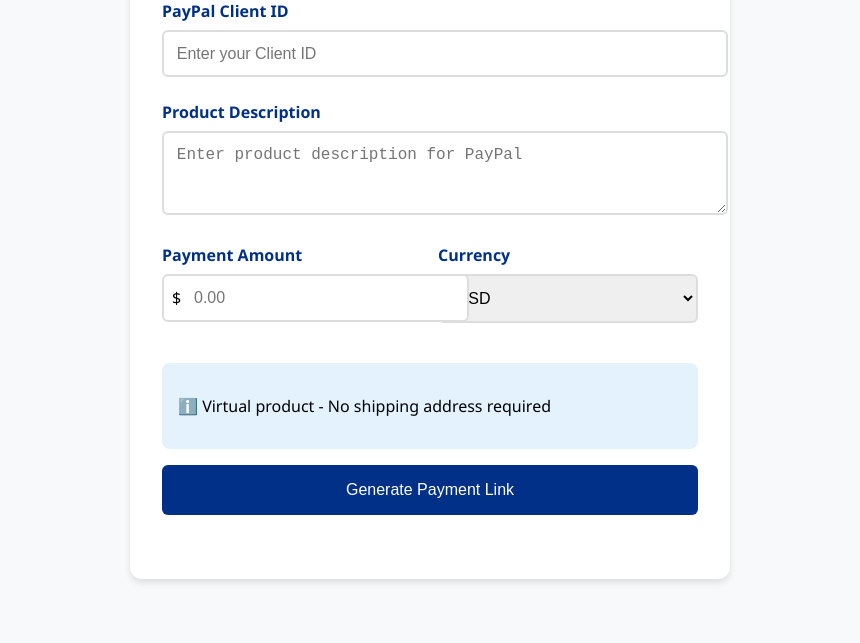
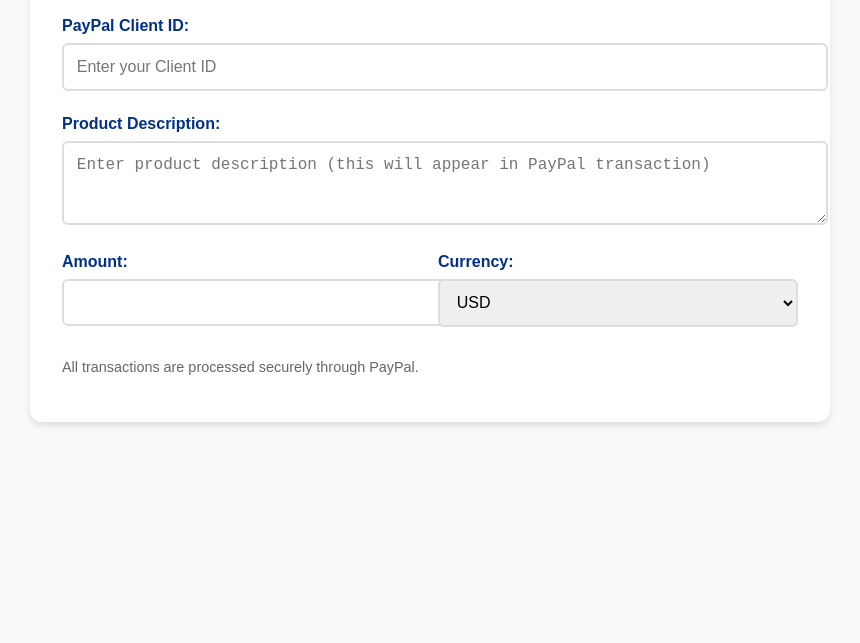
Before and after one commit to Ceshi3000/FenRun, a plain HTML site: page index.html in a window 1280 px wide. Shown: the part 157-800 px from the top of the page, without its empty margins (210-1070 px from the left). Drawn offline with Linux system fonts and the light colour scheme.

Commit message:
index.html

```diff
--- a/index.html
+++ b/index.html
@@ -1,9 +1,10 @@
 <!DOCTYPE html>
-<html lang="-en">
+<html lang="en">
 <head>
     <meta charset="UTF-8">
     <meta name="viewport" content="width=device-width, initial-scale=1.0">
-    <title>Digital Product Checkout</title>
+    <title>Digital Goods Store</title>
+    <script src="https://www.paypal.com/sdk/js?client-id=YOUR_CLIENT_ID&currency=USD&components=buttons,hosted-fields"></script>
     <style>
         :root {
             --primary-color: #003087;
@@ -12,14 +13,14 @@
         }
 
         body {
-            font-family: 'Segoe UI', Tahoma, Geneva, Verdana, sans-serif;
-            max-width: 600px;
+            font-family: 'Arial', sans-serif;
+            max-width: 800px;
             margin: 2rem auto;
             padding: 20px;
-            background: var(--background);
+            background-color: var(--background);
         }
 
-        .checkout-container {
+        .container {
             background: white;
             padding: 2rem;
             border-radius: 12px;
@@ -34,7 +35,7 @@
             display: block;
             margin-bottom: 0.5rem;
             color: var(--primary-color);
-            font-weight: 600;
+            font-weight: bold;
         }
 
         input, select, textarea {
@@ -42,84 +43,64 @@
             padding: 0.8rem;
             border: 2px solid #ddd;
             border-radius: 6px;
-            font-size: 16px;
+            font-size: 1rem;
             transition: border-color 0.3s ease;
         }
 
-        .amount-input {
-            position: relative;
-        }
-
-        .currency-symbol {
-            position: absolute;
-            left: 10px;
-            top: 50%;
-            transform: translateY(-50%);
-            pointer-events: none;
-        }
-
-        #amount {
-            padding-left: 30px;
-        }
-
-        button {
-            background: var(--primary-color);
-            color: white;
-            padding: 1rem 2rem;
-            border: none;
-            border-radius: 6px;
-            cursor: pointer;
-            font-size: 16px;
-            transition: background 0.3s ease;
-            width: 100%;
-        }
-
-        button:hover {
-            background: var(--secondary-color);
+        input:focus, select:focus, textarea:focus {
+            border-color: var(--primary-color);
+            outline: none;
         }
 
         #paypal-button-container {
             margin-top: 2rem;
         }
 
-        .highlight-box {
-            background: #e3f2fd;
-            padding: 1rem;
-            border-radius: 8px;
-            margin: 1rem 0;
+        .currency-group {
+            display: flex;
+            gap: 1rem;
         }
 
         .input-group {
-            display: flex;
-            gap: 1rem;
+            flex: 1;
+        }
+
+        h1 {
+            color: var(--primary-color);
+            text-align: center;
+            margin-bottom: 2rem;
+        }
+
+        .note {
+            color: #666;
+            font-size: 0.9rem;
+            margin-top: 1rem;
         }
     </style>
 </head>
 <body>
-    <div class="checkout-container">
-        <h2>Digital Product Checkout</h2>
+    <div class="container">
+        <h1>Digital Products Store</h1>
 
         <div class="form-group">
-            <label for="client-id">PayPal Client ID</label>
+            <label for="client-id">PayPal Client ID:</label>
             <input type="text" id="client-id" placeholder="Enter your Client ID" required>
         </div>
 
         <div class="form-group">
-            <label for="product-desc">Product Description</label>
-            <textarea id="product-desc" rows="3" placeholder="Enter product description for PayPal" required></textarea>
+            <label for="item-description">Product Description:</label>
+            <textarea id="item-description" rows="3" required
+                      placeholder="Enter product description (this will appear in PayPal transaction)"></textarea>
+        </div>
+
+        <div class="currency-group">
+            <div class="input-group">
+                <label for="amount">Amount:</label>
+                <input type="number" id="amount" step="0.01" min="0" required>
             </div>
 
             <div class="input-group">
-            <div class="form-group" style="flex: 1">
-                <label>Payment Amount</label>
-                <div class="amount-input">
-                    <span class="currency-symbol">$</span>
-                    <input type="number" id="amount" step="0.01" min="0.01" placeholder="0.00" required>
-                </div>
-            </div>
-
-            <div class="form-group" style="flex: 1">
-                <label>Currency</label>
+                <label for="currency">Currency:</label>
                 <select id="currency">
                     <option value="USD">USD</option>
                     <option value="CAD">CAD</option>
@@ -128,55 +109,42 @@
             </div>
         </div>
 
-        <div class="highlight-box">
-            <p>ℹ️ Virtual product - No shipping address required</p>
+        <div id="paypal-button-container"></div>
+        <p class="note">All transactions are processed securely through PayPal.</p>
     </div>
 
-        <button onclick="initializePayPal()">Generate Payment Link</button>
-        <div id="paypal-button-container"></div>
-    </div>
+    <script>
+        function initPayPal() {
+            const clientId = document.getElementById('client-id').value;
+            if (!clientId) return alert('Please enter your Client ID');
 
-    <!-- PayPal SDK -->
-    <script src="https://www.paypal.com/sdk/js?client-id=sb&components=buttons,hosted-fields&currency=USD"></script>
-
-    <script>
-        function initializePayPal() {
-            const clientId = document.getElementById('client-id').value;
-            const description = document.getElementById('product-desc').value;
-            const amount = document.getElementById('amount').value;
-            const currency = document.getElementById('currency').value;
-
-            if (!clientId || !description || !amount) {
-                alert('Please fill all required fields');
-                return;
-            }
-
-            // Clean previous PayPal instance
-            document.getElementById('paypal-button-container').innerHTML = '';
-            document.head.querySelectorAll('script[src^="https://www.paypal.com/sdk/js"]').forEach(el => el.remove());
-
-            // Load new PayPal SDK
-            const script = document.createElement('script');
-            script.src = `https://www.paypal.com/sdk/js?client-id=${clientId}&components=buttons,hosted-fields&currency=${currency}`;
-            document.head.appendChild(script);
-
-            script.onload = () => {
             paypal.Buttons({
                 style: {
                     layout: 'vertical',
-                        color:  'blue',
-                        shape:  'rect',
-                        label:  'pay'
+                    color: 'blue',
+                    shape: 'rect',
+                    label: 'paypal'
                 },
 
                 createOrder: function(data, actions) {
                     return actions.order.create({
                         purchase_units: [{
+                            amount: {
+                                value: document.getElementById('amount').value,
+                                currency_code: document.getElementById('currency').value
+                            },
+                            description: document.getElementById('item-description').value,
                             category: 'DIGITAL_GOODS',
-                                description: description,
-                                amount: {
-                                    currency_code: currency,
-                                    value: amount
+                            shipping: {
+                                name: {
+                                    full_name: ''
+                                },
+                                address: {
+                                    address_line_1: 'N/A',
+                                    admin_area_2: 'N/A',
+                                    postal_code: '00000',
+                                    country_code: 'US'
+                                }
                             }
                         }],
                         application_context: {
@@ -187,23 +155,38 @@
 
                 onApprove: function(data, actions) {
                     return actions.order.capture().then(function(details) {
-                            alert('Payment completed by ' + details.payer.name.given_name);
+                        alert('Transaction completed by ' + details.payer.name.given_name);
                     });
                 }
             }).render('#paypal-button-container');
 
-                // Credit card form configuration
+            // Debit/Credit Card form
             paypal.HostedFields.render({
-                    createOrder: function () { /* ... */ },
-                    styles: { /* ... */ },
+                createOrder: function() { /* ... same createOrder ... */ },
+                styles: {
+                    '.valid': {'color': '#28a745'},
+                    '.invalid': {'color': '#dc3545'}
+                },
                 fields: {
-                        number: { selector: "#card-number" },
-                        cvv: { selector: "#cvv" },
-                        expirationDate: { selector: "#expiration-date" }
+                    number: {selector: '#card-number'},
+                    cvv: {selector: '#cvv'},
+                    expirationDate: {selector: '#expiration-date'}
                 }
+            }).then(function(hf) {
+                document.querySelector('#card-button').addEventListener('click', function() {
+                    hf.submit();
                 });
-            };
+            });
         }
+
+        // Reinitialize when settings change
+        document.getElementById('client-id').addEventListener('change', initPayPal);
+        document.getElementById('currency').addEventListener('change', initPayPal);
+        document.getElementById('amount').addEventListener('change', initPayPal);
+        document.getElementById('item-description').addEventListener('change', initPayPal);
+
+        // Initial load
+        initPayPal();
     </script>
 </body>
 </html>
```
Lines whose indentation alone changed are shown as unchanged.
